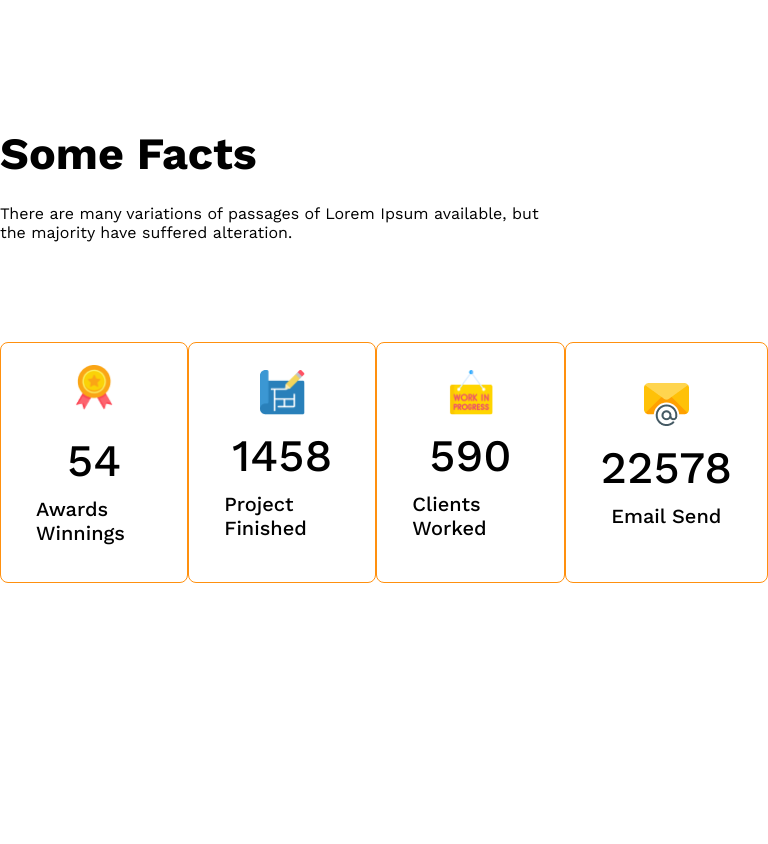
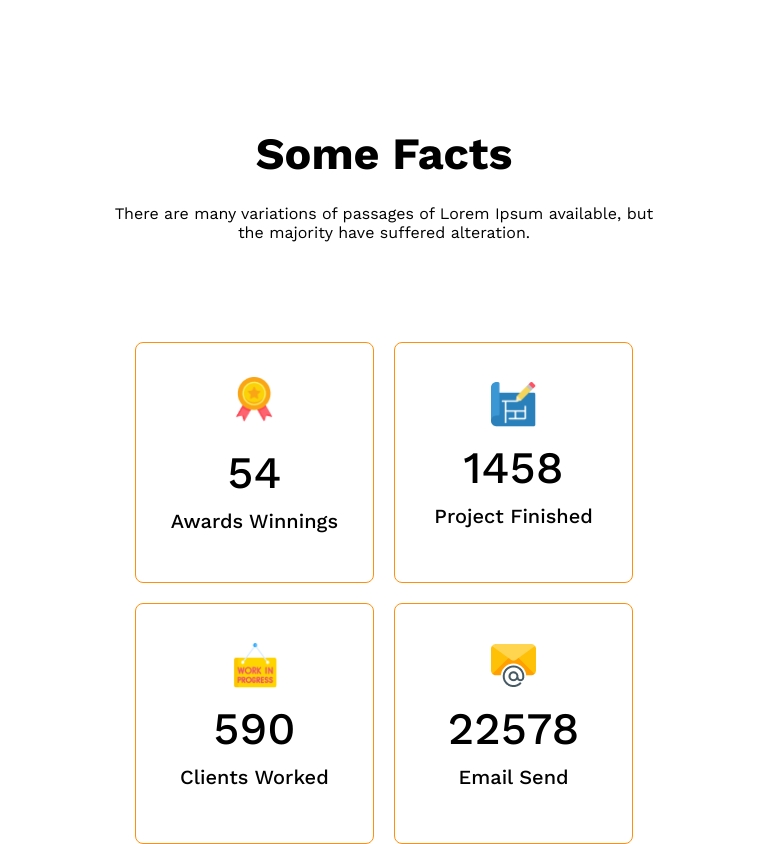
Before and after one commit to Soyab-Aktar/G3-Architech, a plain HTML site: page index.html in a window 768 px wide. Shown: the part 1981-2825 px from the top of the page. Before the commit the page ends 2564 px from the top, so only its background shows below. Drawn offline with nearby package versions, Linux system fonts and the light colour scheme.

Commit message:
Fact page responsive complete

```diff
--- a/style.css
+++ b/style.css
@@ -274,4 +274,14 @@ main {
     max-width: 100%;
   }
 
+  /* ! FACT */
+  .fact-about{
+    margin: 0 auto;
+    text-align: center;
+  }
+  .fact-data{
+    grid-template-columns: repeat(2,1fr);
+    margin: 0px auto;
+    gap: 20px;
+  }
 }
```
